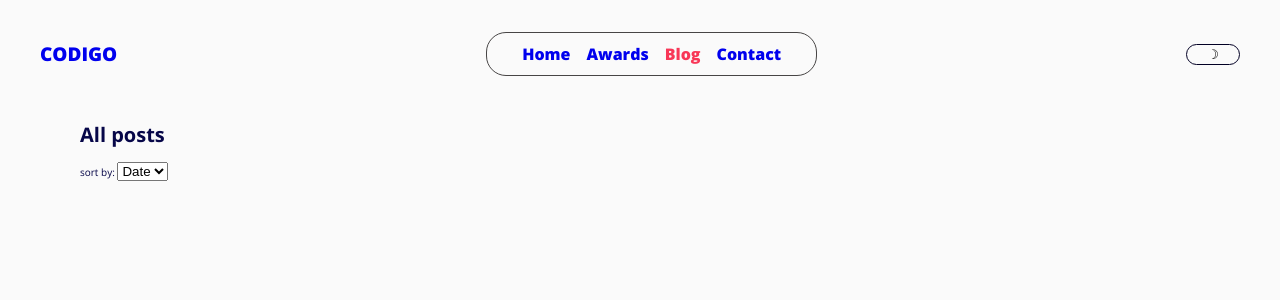
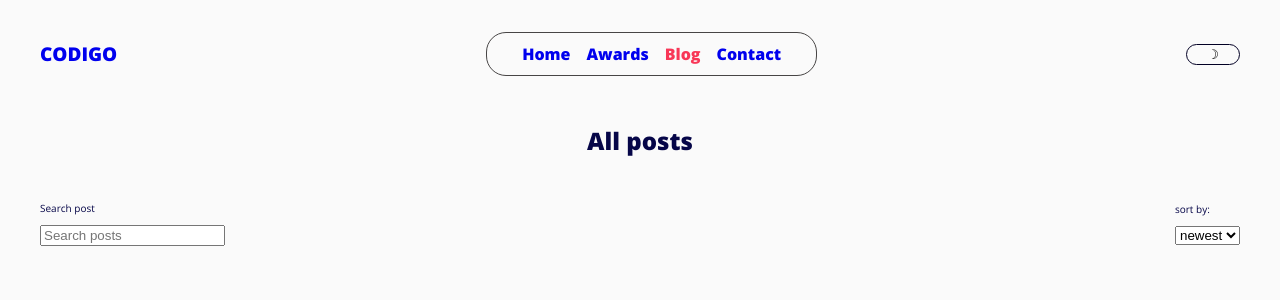
Before and after one commit to Yariandres/nuxt-personal-blog, a Nuxt app: page /blog in a window 1280 px wide. Shown: the top 300 px of the page. Built offline with nearby package versions, Linux system fonts and the light colour scheme; no server answers; a web font is replaced by a local one.

Commit message:
adds search and select sort fields to blog page

```diff
--- /dev/null
+++ b/components/Layout/FlexColumn.vue
@@ -0,0 +1,24 @@
+<template>
+  <div :class="$style['flex-column']">
+    <slot/>
+  </div>
+</template>
+
+<script setup lang="ts">
+const props = defineProps<{
+  gap?: number;
+}>();
+
+const style = computed(() => {
+  return props.gap ? `${props.gap}rem` : 'none';
+});
+</script>
+
+<style lang="scss" module>
+.flex-column {
+  display: flex;
+  flex-direction: column;
+  gap: v-bind(style);
+}
+
+</style>
--- /dev/null
+++ b/components/Layout/FlexRow.vue
@@ -0,0 +1,23 @@
+<template>
+  <div :class="$style['row']">
+    <slot/>
+  </div>
+</template>
+
+<script setup lang="ts">
+
+</script>
+
+<style lang="scss" module>
+.row {
+  display: flex;
+  flex-direction: row;
+  justify-content: space-between;
+  align-items: center;
+
+  @media (max-width: 768px) {
+    flex-direction: column;
+  }
+}
+
+</style>
--- a/pages/blog/index.vue
+++ b/pages/blog/index.vue
@@ -1,37 +1,50 @@
 <template>
   <div :class="$style['base-container']">
-    <h1>All posts</h1>
-    <div>
-      sort by:
-      <!-- <select v-model="sortBy"> -->
-      <select>
-        <option value="date">Date</option>
-        <option value="title">Title</option>
-      </select>
-    </div>
+    <LayoutFlexColumn :gap="2.8">
+      <h1 :class="$style['title']">All posts</h1>
+      <LayoutFlexRow>
+        <LayoutFlexColumn :gap="1">
+          <label for="search">Search post</label>
+          <input type="text" v-model="search" placeholder="Search posts" id="search"/>
+        </LayoutFlexColumn>
+
+        <LayoutFlexColumn :gap="1">
+          <label for="select">sort by:</label>
+          <select v-model="sortBy" id="select">
+            <option value="latest">newest</option>
+            <option value="Oldest">Oldest</option>
+          </select>
+        </LayoutFlexColumn>
+      </LayoutFlexRow>
+    </LayoutFlexColumn>
   </div>
 </template>
 
 <script setup lang="ts">
 
-// TODO - sort by date and title
+const search = ref('');
+const sortBy = ref('latest');
 
-// const sortby = () => {
-//   if (sortBy === 'date') {
-//     return posts.value.sort((a, b) => {
-//       return new Date(b.date).getTime() - new Date(a.date).getTime();
-//     });
-//   } else if (sortBy === 'title') {
-//     return posts.value.sort((a, b) => {
-//       return a.title.rendered.localeCompare(b.title.rendered);
-//     });
-//   }
-// }
- </script>
+// get all posts
+const { data: posts } = await useWordpressApi().getPosts<any>();
+
+</script>
 
 <style lang="scss" module>
 .base-container {
-  padding-inline: var(--space-400);
+  padding-inline: 4rem;
 }
 
+.flex-column {
+  display: flex;
+  flex-direction: column;
+  gap: 2.8rem;
+}
+
+.title {
+    font-size: 2.4rem;
+    font-weight: 800;
+    text-align: center;
+  }
+
 </style>
--- a/pages/index.vue
+++ b/pages/index.vue
@@ -61,10 +61,6 @@ interface CategoryType {
 
 const { data: posts } = await useWordpressApi().getPosts<any>();
 const { data: categories } = await useWordpressApi().getCategories<CategoryType[]>();
-
-console.log(posts.value)
-console.log(categories.value)
-
 </script>
 
 <style lang="scss" module>
--- a/pages/posts/[slug].vue
+++ b/pages/posts/[slug].vue
@@ -48,7 +48,6 @@ const capFirstLetter = (str: string) => {
   return str.charAt(0).toUpperCase() + str.slice(1);
 }
 
-console.log(posts.value)
 </script>
 
 <style lang="scss" module>
```
